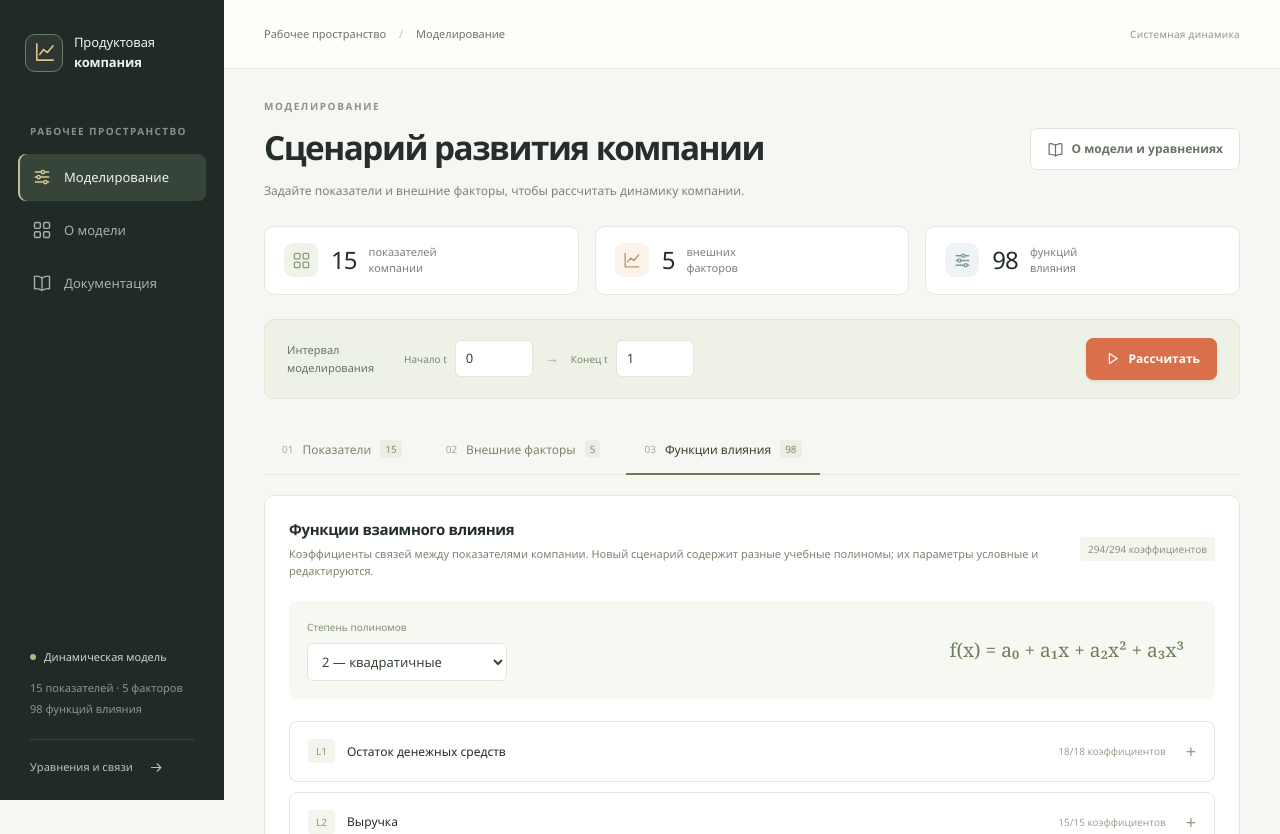
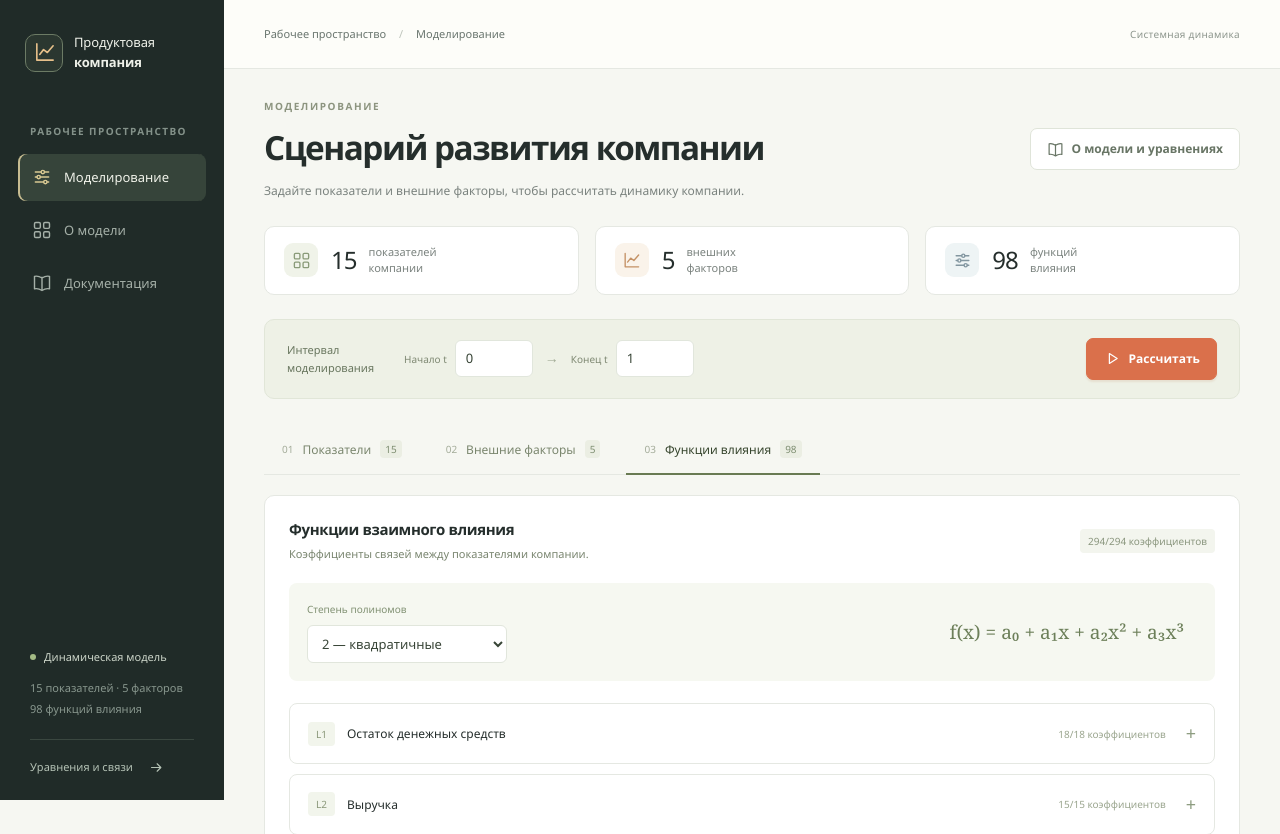
Before and after one commit to ZoyaDenisova/kushnikov_product_company, a Flask app: page / in a window 1280 px wide, after a click that opens the changed part. Shown: the top 834 px of the page. Run offline with Flask 3, Linux system fonts and the light colour scheme; some libraries are stand-ins or nearby versions.

Commit message:
готово

```diff
--- a/app/templates/main/index.html
+++ b/app/templates/main/index.html
@@ -46,7 +46,7 @@
     <div class="panel-footer"><span>5 факторов внешней среды</span><button type="button" class="text-button" data-go-tab="influences">К функциям влияния {{ icon('arrow',17) }}</button></div>
   </section>
   <section class="panel tab-panel" id="influences" role="tabpanel" aria-labelledby="tab-influences">
-    <div class="panel-header"><div><h2>Функции взаимного влияния</h2><p>Коэффициенты связей между показателями компании. Новый сценарий содержит разные учебные полиномы; их параметры условные и редактируются.</p></div><span class="badge" id="coefficient-progress">98 функций</span></div>
+    <div class="panel-header"><div><h2>Функции взаимного влияния</h2><p>Коэффициенты связей между показателями компании.</p></div><span class="badge" id="coefficient-progress">98 функций</span></div>
     <div class="degree-bar"><label class="degree-control" for="polynomial_degree">Степень полиномов<select id="polynomial_degree" name="polynomial_degree" required><option value="" {% if values.polynomial_degree|string == '' %}selected{% endif %}>Выберите степень</option>{% for degree in range(4) %}<option value="{{ degree }}" {% if values.polynomial_degree|string == degree|string %}selected{% endif %}>{{ degree }} — {{ ['постоянные','линейные','квадратичные','кубические'][degree] }}</option>{% endfor %}</select></label><p class="factor-equation">f(x) = a₀ + a₁x + a₂x² + a₃x³</p></div>
     <p id="choose-degree-note" class="help-text">Выберите степень, чтобы открыть коэффициенты.</p>
     <div id="coefficient-groups" {% if values.polynomial_degree|string == '' %}hidden{% endif %}>
```
Also changed, not shown: README.md.
